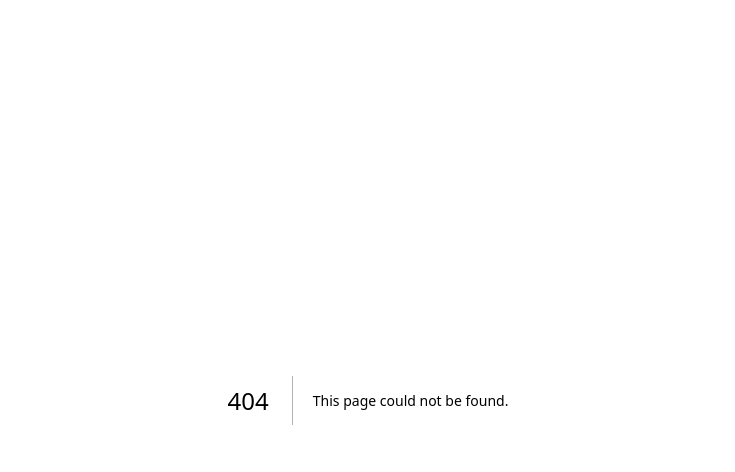
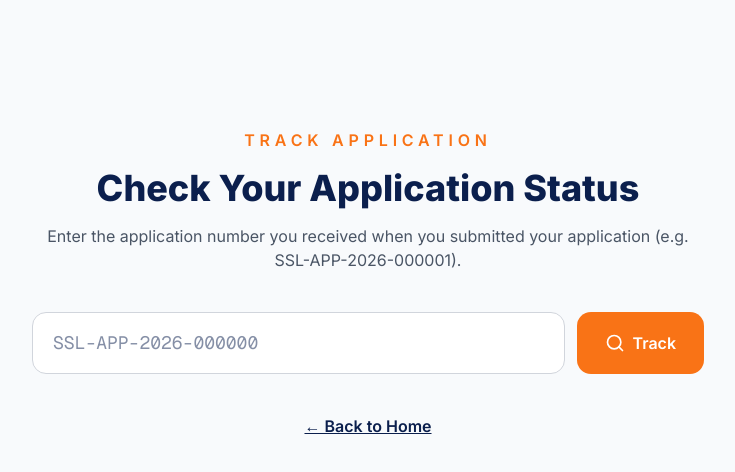
Before and after one commit to iptaelor-ui/sonkhela-loan-system, a Next.js app: page /track in a window 1280 px wide. Before the commit this address had no page. Shown: the top 472 px of the page, without its empty margins (272-1007 px from the left). Built offline with nearby package versions, Linux system fonts and the light colour scheme.

Commit message:
Add TrackPage component for application status tracking

```diff
--- /dev/null
+++ b/app/track/page.tsx
@@ -0,0 +1,220 @@
+"use client";
+
+export const dynamic = "force-dynamic";
+
+import { useState, useEffect, Suspense } from "react";
+import Link from "next/link";
+import { useSearchParams } from "next/navigation";
+import { Search, Clock, FileSearch, CheckCircle2, XCircle } from "lucide-react";
+import { supabase } from "@/lib/supabase";
+
+interface TrackResult {
+  application_number: string;
+  status: string;
+  loan_type: string;
+  created_at: string;
+  reviewed_at: string | null;
+}
+
+const LOAN_NAMES: Record<string, string> = {
+  collateral: "Collateral Backed Loan",
+  payslip: "Payslip Backed Loan",
+  student: "Student Loan",
+  marketeer: "Marketeer Loan",
+  business: "Business Loan",
+  "white-book": "White Book Loan",
+};
+
+const STATUS_INFO: Record<
+  string,
+  { label: string; color: string; bg: string; icon: React.ReactNode; message: string }
+> = {
+  pending: {
+    label: "Pending Review",
+    color: "text-amber-700",
+    bg: "bg-amber-50 border-amber-200",
+    icon: <Clock size={40} className="text-amber-500" />,
+    message:
+      "Your application has been received and is waiting for review by our team. You will receive an email once a decision has been made.",
+  },
+  under_review: {
+    label: "Under Review",
+    color: "text-blue-700",
+    bg: "bg-blue-50 border-blue-200",
+    icon: <FileSearch size={40} className="text-blue-500" />,
+    message:
+      "Our team is reviewing your application and may have requested additional information. Please check your email and respond so we can continue processing.",
+  },
+  approved: {
+    label: "Approved 🎉",
+    color: "text-green-700",
+    bg: "bg-green-50 border-green-200",
+    icon: <CheckCircle2 size={40} className="text-green-600" />,
+    message:
+      "Congratulations! Your loan has been approved. Check your email for your agreement signing link. Your loan becomes active once the agreement is signed.",
+  },
+  rejected: {
+    label: "Not Approved",
+    color: "text-red-700",
+    bg: "bg-red-50 border-red-200",
+    icon: <XCircle size={40} className="text-red-500" />,
+    message:
+      "Unfortunately your application was not approved this time. Check your email for details. You are welcome to apply again in the future.",
+  },
+};
+
+function TrackContent() {
+  const searchParams = useSearchParams();
+  const initialId = searchParams.get("id") || "";
+
+  const [query, setQuery] = useState(initialId);
+  const [result, setResult] = useState<TrackResult | null>(null);
+  const [notFound, setNotFound] = useState(false);
+  const [loading, setLoading] = useState(false);
+
+  async function lookup(appNumber: string) {
+    const clean = appNumber.trim().toUpperCase();
+    if (!clean) return;
+    setLoading(true);
+    setNotFound(false);
+    setResult(null);
+
+    const { data, error } = await supabase
+      .from("applications")
+      .select("application_number,status,loan_type,created_at,reviewed_at")
+      .eq("application_number", clean)
+      .maybeSingle();
+
+    setLoading(false);
+    if (error || !data) {
+      setNotFound(true);
+      return;
+    }
+    setResult(data as TrackResult);
+  }
+
+  // Auto-lookup when arriving from the success page with ?id=
+  useEffect(() => {
+    if (initialId) lookup(initialId);
+    // eslint-disable-next-line react-hooks/exhaustive-deps
+  }, [initialId]);
+
+  const status = result ? STATUS_INFO[result.status] || STATUS_INFO.pending : null;
+
+  return (
+    <main className="min-h-screen bg-[#F8FAFC] px-6 py-32">
+      <div className="mx-auto max-w-2xl">
+        <div className="text-center">
+          <p className="font-semibold uppercase tracking-[0.3em] text-[#F97316]">
+            TRACK APPLICATION
+          </p>
+          <h1 className="mt-4 text-4xl font-extrabold text-[#0B1F4D]">
+            Check Your Application Status
+          </h1>
+          <p className="mt-4 text-gray-600">
+            Enter the application number you received when you submitted your
+            application (e.g. SSL-APP-2026-000001).
+          </p>
+        </div>
+
+        <div className="mt-10 flex gap-3">
+          <input
+            value={query}
+            onChange={(e) => setQuery(e.target.value)}
+            onKeyDown={(e) => e.key === "Enter" && lookup(query)}
+            placeholder="SSL-APP-2026-000000"
+            className="flex-1 rounded-xl border border-gray-300 bg-white px-5 py-4 font-mono text-lg text-[#0B1F4D] outline-none focus:border-[#F97316] focus:ring-2 focus:ring-[#F97316]/30"
+          />
+          <button
+            onClick={() => lookup(query)}
+            disabled={loading}
+            className="flex items-center gap-2 rounded-xl bg-[#F97316] px-7 font-semibold text-white transition hover:bg-[#EA580C] disabled:opacity-60"
+          >
+            <Search size={20} />
+            {loading ? "Checking..." : "Track"}
+          </button>
+        </div>
+
+        {notFound && (
+          <div className="mt-8 rounded-2xl border border-red-200 bg-red-50 p-6 text-center text-red-700">
+            No application found with that number. Please check the number and
+            try again, or{" "}
+            <Link href="/contact" className="font-semibold underline">
+              contact us
+            </Link>{" "}
+            for help.
+          </div>
+        )}
+
+        {result && status && (
+          <div className={`mt-8 rounded-3xl border p-10 text-center ${status.bg}`}>
+            <div className="mx-auto mb-5 flex justify-center">{status.icon}</div>
+            <h2 className={`text-2xl font-extrabold ${status.color}`}>
+              {status.label}
+            </h2>
+            <p className="mt-4 leading-7 text-gray-700">{status.message}</p>
+
+            <div className="mt-8 grid gap-4 rounded-2xl bg-white/70 p-6 text-left sm:grid-cols-2">
+              <div>
+                <p className="text-xs uppercase tracking-widest text-gray-500">
+                  Application Number
+                </p>
+                <p className="mt-1 font-mono font-bold text-[#0B1F4D]">
+                  {result.application_number}
+                </p>
+              </div>
+              <div>
+                <p className="text-xs uppercase tracking-widest text-gray-500">
+                  Loan Type
+                </p>
+                <p className="mt-1 font-bold text-[#0B1F4D]">
+                  {LOAN_NAMES[result.loan_type] || result.loan_type}
+                </p>
+              </div>
+              <div>
+                <p className="text-xs uppercase tracking-widest text-gray-500">
+                  Submitted
+                </p>
+                <p className="mt-1 font-bold text-[#0B1F4D]">
+                  {new Date(result.created_at).toLocaleDateString("en-GB", {
+                    day: "numeric",
+                    month: "long",
+                    year: "numeric",
+                  })}
+                </p>
+              </div>
+              {result.reviewed_at && (
+                <div>
+                  <p className="text-xs uppercase tracking-widest text-gray-500">
+                    Last Updated
+                  </p>
+                  <p className="mt-1 font-bold text-[#0B1F4D]">
+                    {new Date(result.reviewed_at).toLocaleDateString("en-GB", {
+                      day: "numeric",
+                      month: "long",
+                      year: "numeric",
+                    })}
+                  </p>
+                </div>
+              )}
+            </div>
+          </div>
+        )}
+
+        <div className="mt-10 text-center">
+          <Link href="/" className="font-semibold text-[#0B1F4D] underline hover:text-[#F97316]">
+            ← Back to Home
+          </Link>
+        </div>
+      </div>
+    </main>
+  );
+}
+
+export default function TrackPage() {
+  return (
+    <Suspense fallback={null}>
+      <TrackContent />
+    </Suspense>
+  );
+}
```
